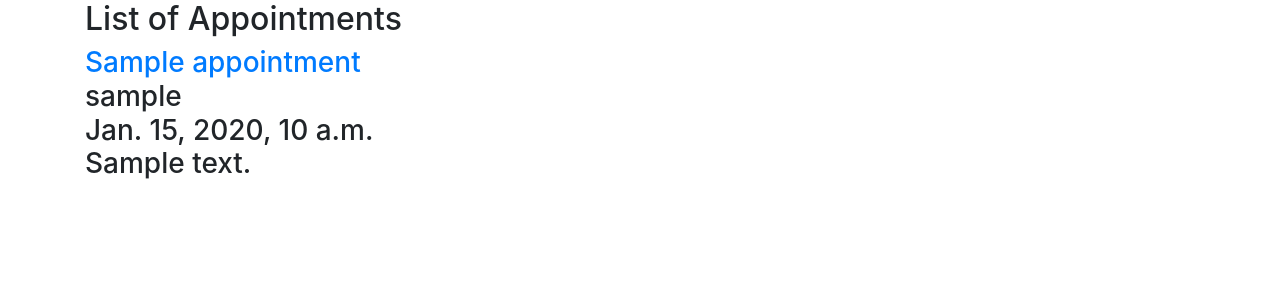
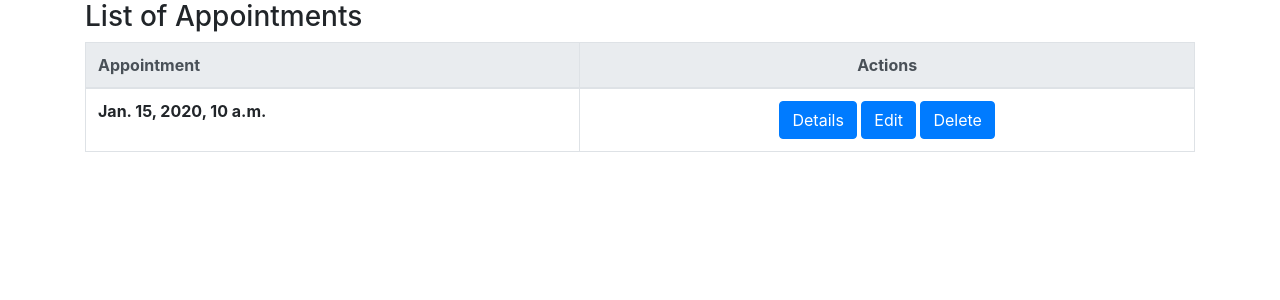
Before and after one commit to Erolf345/KAP, a Django app: page /appointments/ in a window 1280 px wide. Shown: the part 70-370 px from the top of the page. Run offline with Django 3.2, Linux system fonts and the light colour scheme; a user stored in the database is signed in; tables that the repository leaves empty hold one stand-in row (values such as "Sample post"); some libraries are stand-ins or nearby versions.

Commit message:
bissl design angepasst

```diff
--- a/appointments/urls.py
+++ b/appointments/urls.py
@@ -4,10 +4,10 @@ from django.contrib import admin
 from . import views
 
 urlpatterns = [
-    path('', views.appointment_list,name='appointments_list'),
-    path('create/', views.appointment_create),
+    path('', views.appointment_list, name='list'),
+    path('create/', views.appointment_create, name='create'),
     path('detail/<int:id>/', views.appointment_detail, name='detail'),
-    path('list/', views.appointment_list),
-    path('update/', views.appointment_update),
-    path('delete/', views.appointment_delete),
+    path('list/', views.appointment_list, name='list'),
+    path('edit/<int:id>/', views.appointment_edit, name='edit'),
+    path('delete/<int:id>/', views.appointment_delete, name='delete'),
 ]
--- a/appointments/views.py
+++ b/appointments/views.py
@@ -5,6 +5,8 @@ from django.shortcuts import get_object_or_404
 from .models import Appointment
 
 def removeSensitiveAppointment(request, appointment):
+    print(request.user)
+    print(appointment.user)
     if request.user != appointment.user:
             print("1")
             appointment.user = None
@@ -38,13 +40,17 @@ def appointment_list(request):
     queryset = Appointment.objects.all()
     removeSensitiveData(request,queryset)
     context = {
+        "title":"Appointments",
         "appointments": queryset,
-        "content": "List of appointments"
     }
     return render(request,"appointments/index.html",context)
 
-def appointment_update(request):
-    return HttpResponse("<h1>Update</h1>")
-
-def appointment_delete(request):
+def appointment_edit(request, id=None):
+    instance = get_object_or_404(Appointment,id=id)
+    removeSensitiveAppointment(request,instance)
+    context = {
+        "content": str(instance.name)
+    }
+    return render(request,"appointments/details.html",context)
+def appointment_delete(request, id=None):
     return HttpResponse("<h1>Delete</h1>")
--- a/templates/appointments/index.html
+++ b/templates/appointments/index.html
@@ -2,14 +2,36 @@
 
 {% block content %}
 <div>
-        <h2> List of Appointments </h2>
-        <h3>
-                {% for obj in appointments%}
-                <a href='{{obj.get_absolute_url}}'>{{obj.name}}</a><br>
-                {{obj.user}}<br>
-                {{obj.date}}<br>
-                {{obj.comment}}<br><br>
+        <div class="float-left"><h3>List of {{title}}</h3></div>
+        {% if appointments %}
+            <table class="table table-bordered">
+                <thead class="thead-light">
+                    <tr>
+                        <th>Appointment</th>
+                        <th class="text-center">Actions</th>
+                    </tr>
+                </thead>
+                <tbody>
+                {% for appointment in appointments %}
+                    <tr>
+                        <th scope="row">
+                            {{appointment.date}}
+                        </td>
+                        <td class="text-center">
+                            {% if appointment.name != None %}
+                            <a class="btn btn-primary" href="{%  url 'appointments:detail' appointment.id %}">Details</a>
+                            <a class="btn btn-primary" href="{%  url 'appointments:edit' appointment.id %}">Edit</a>
+                            <a class="btn btn-primary" href="{%  url 'appointments:delete' appointment.id %}">Delete</a>
+                            {% endif %}
+                        </td>
+                    </tr>
                 {% endfor %}
-        </h3>
+                </tbody>
+                </table>
+        {% else %}
+            <p>There are no current Appointments.</p>
+        {% endif %}
+
+
 </div>
 {% endblock content %}
--- a/templates/header.html
+++ b/templates/header.html
@@ -7,7 +7,7 @@
     <div class="collapse navbar-collapse" id="navbarNav">
         <ul class="navbar-nav">
             <li class="nav-item">
-                <a class="nav-link" href="{% url 'appointments:appointments_list' %}">
+                <a class="nav-link" href="{% url 'appointments:list' %}">
                     {{ "appointments" | capfirst }}
                 </a>
             </li>
```
